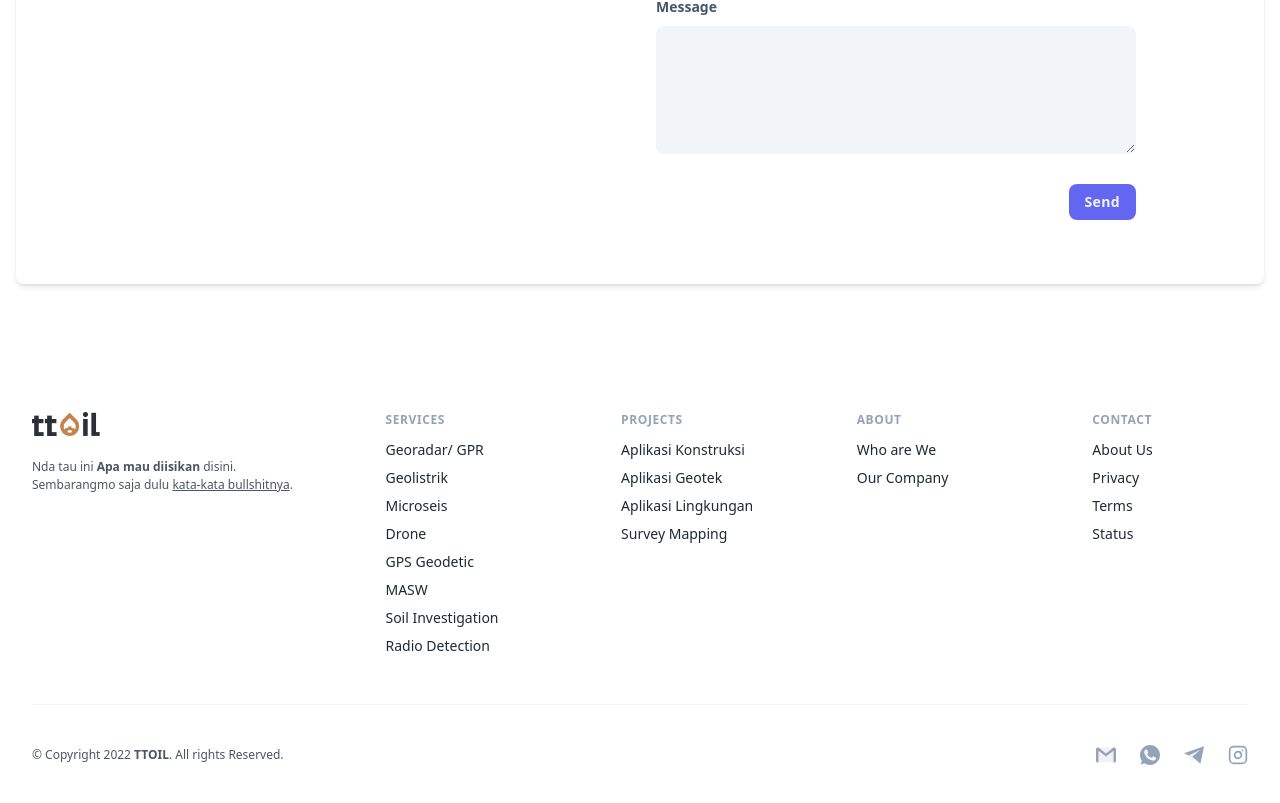
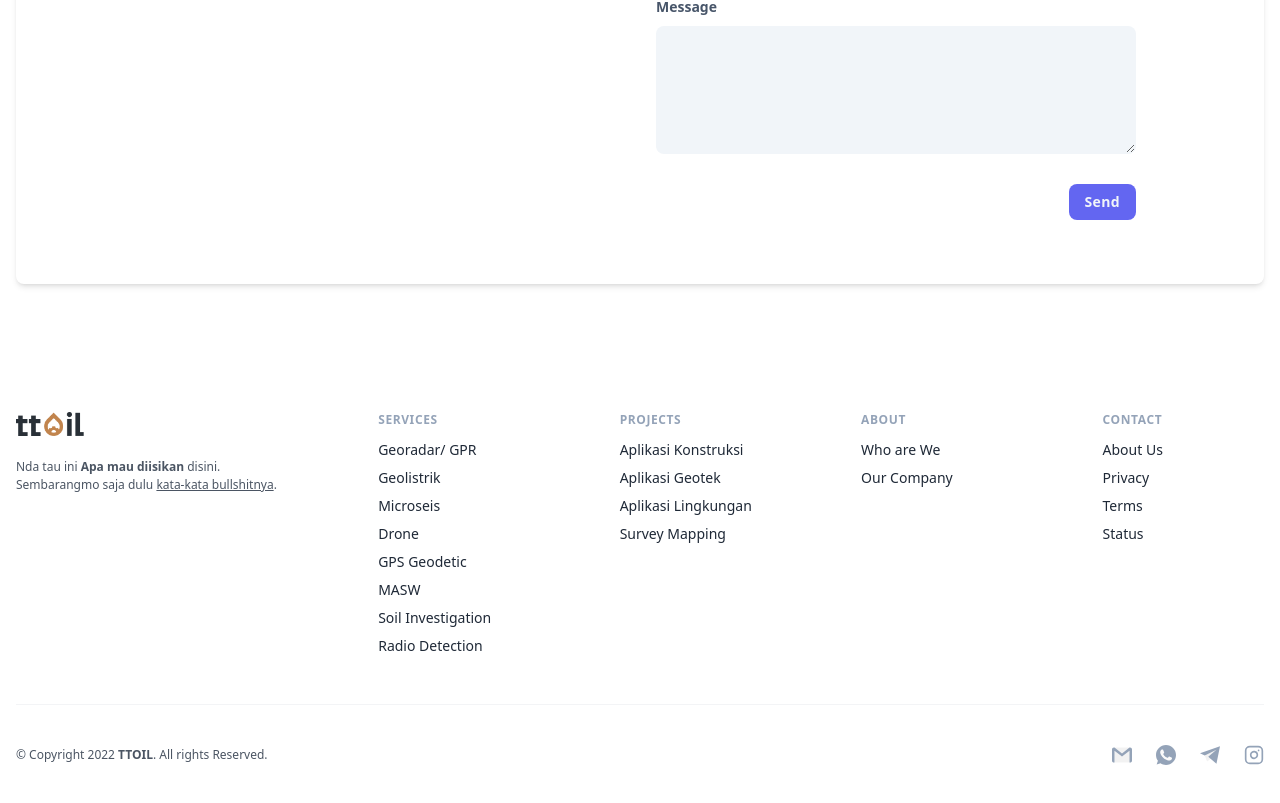
Before and after one commit to muflifadla38/geoservices, a Next.js app: page / in a window 1280 px wide. Shown: the part 5949-6752 px from the top of the page. Built offline with nearby package versions, Linux system fonts and the light colour scheme; a web font is replaced by a local one.

Commit message:
fix container lg md

```diff
--- a/components/Footer.js
+++ b/components/Footer.js
@@ -3,7 +3,7 @@ import Link from "next/link";
 
 const Footer = () => {
   return (
-    <footer className="px-4 py-12 mx-auto max-w-7xl">
+    <footer className="py-12">
       <div className="grid grid-cols-2 gap-10 mb-3 md:grid-cols-3 lg:grid-cols-11 lg:gap-20">
         <div className="col-span-3">
           <Link href="/" className="flex items-center">
--- a/components/Layout.js
+++ b/components/Layout.js
@@ -9,7 +9,7 @@ const Layout = ({ children }) => {
         <title>Geoenvi</title>
         <meta name="description" content="Geo Environments Company" />
       </Head>
-      <div className="container px-4 md:mx-auto sm:mx-5 sm:container-sm">
+      <div className="px-4 mx-auto max-w-7xl">
         <Header />
         <main className="my-5">{children}</main>
         <Footer />
```
